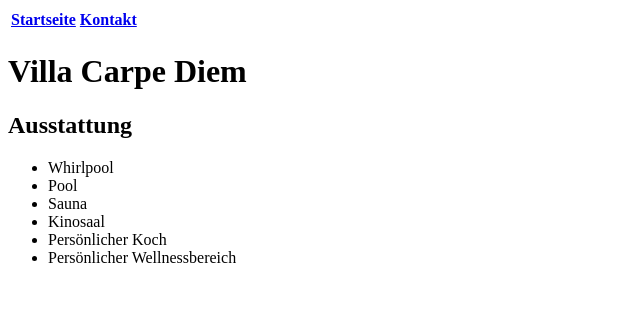
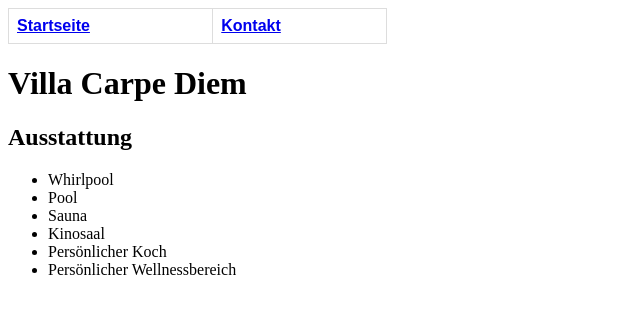
Before and after one commit to somelcher/Exercise-2, a plain HTML site: page facilities.html in a window 1280 px wide. Shown: the whole page, without its empty margins (0-640 px from the left). Drawn offline with Linux system fonts and the light colour scheme.

Commit message:
1 file modified

```diff
--- a/facilities.html
+++ b/facilities.html
@@ -1,6 +1,23 @@
 <html>
 <head>
 <meta charset="UTF-8">
+<style>
+table {
+  font-family: arial, sans-serif;
+  border-collapse: collapse;
+  width: 30%;
+}
+
+td, th {
+  border: 1px solid #dddddd;
+  text-align: left;
+  padding: 8px;
+}
+
+tr:nth-child(even) {
+  background-color: #dddddd;
+}
+</style>
 </head>
 <body>
 <header>
```
